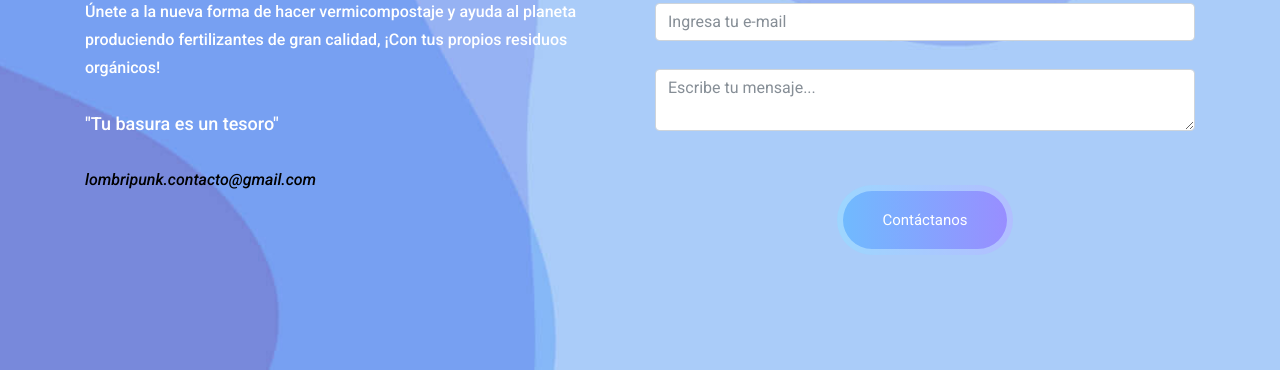
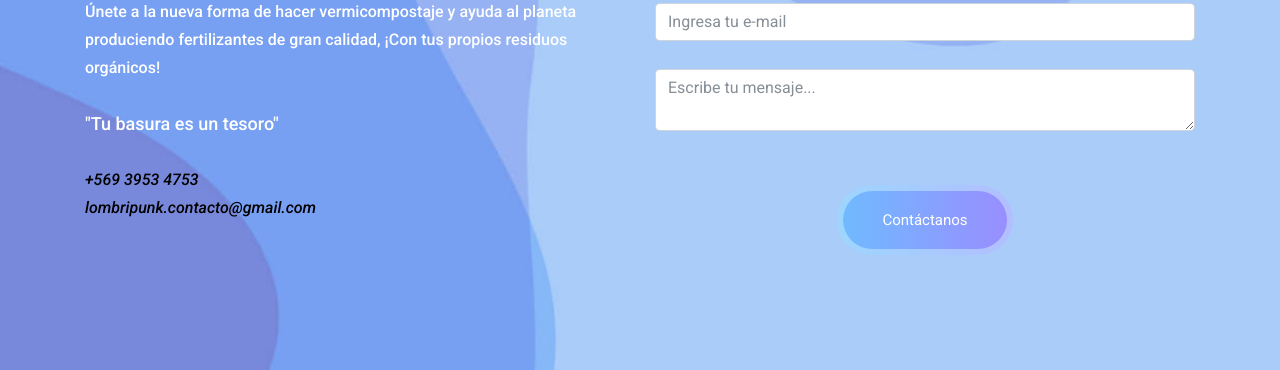
Before and after one commit to LombriPunk/lombripunk.github.io, a plain HTML site: page index.html in a window 1280 px wide. Shown: the part 2225-2595 px from the top of the page. Drawn offline with Linux system fonts and the light colour scheme.

Commit message:
Update index.html

```diff
--- a/index.html
+++ b/index.html
@@ -456,7 +456,7 @@
                                 <p style="font-size: 18px">"Tu basura es un tesoro"</p>
                                 <br>
                                 <i>
-                                <!--<p style="font-size: 16px; color:black"> +569 7991 1834 </p>-->
+                                <p style="font-size: 16px; color:black"> +569 3953 4753 </p>
                                 <p style="font-size: 16px; color:black"> lombripunk.contacto@gmail.com</p>
                                 </i>
 
```
